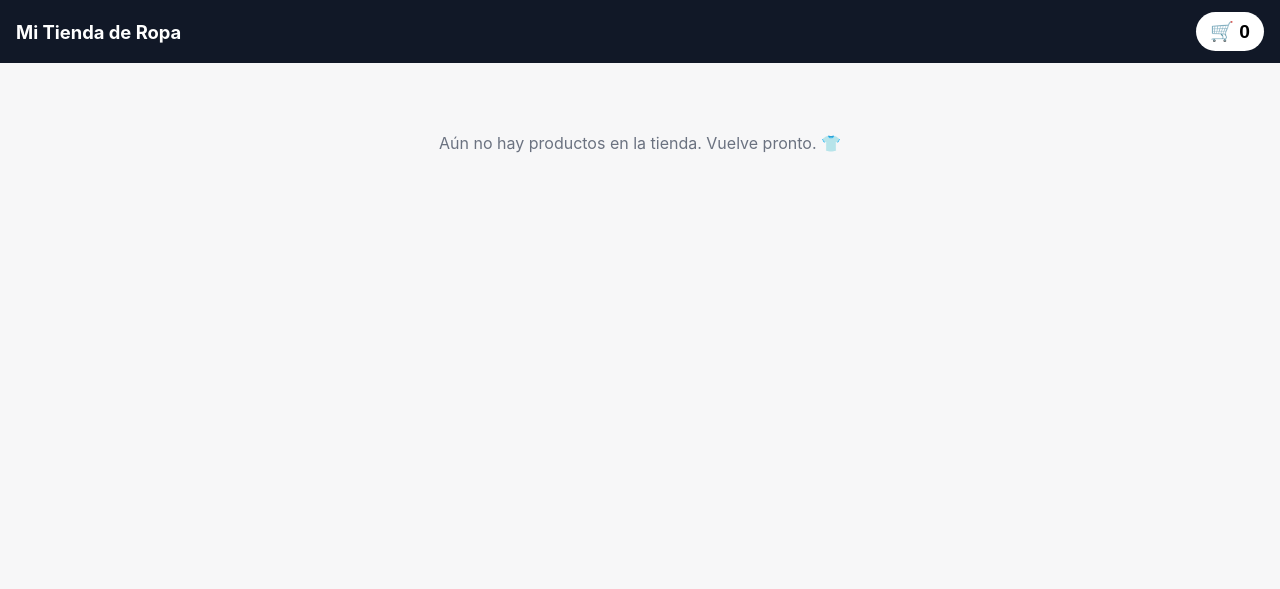
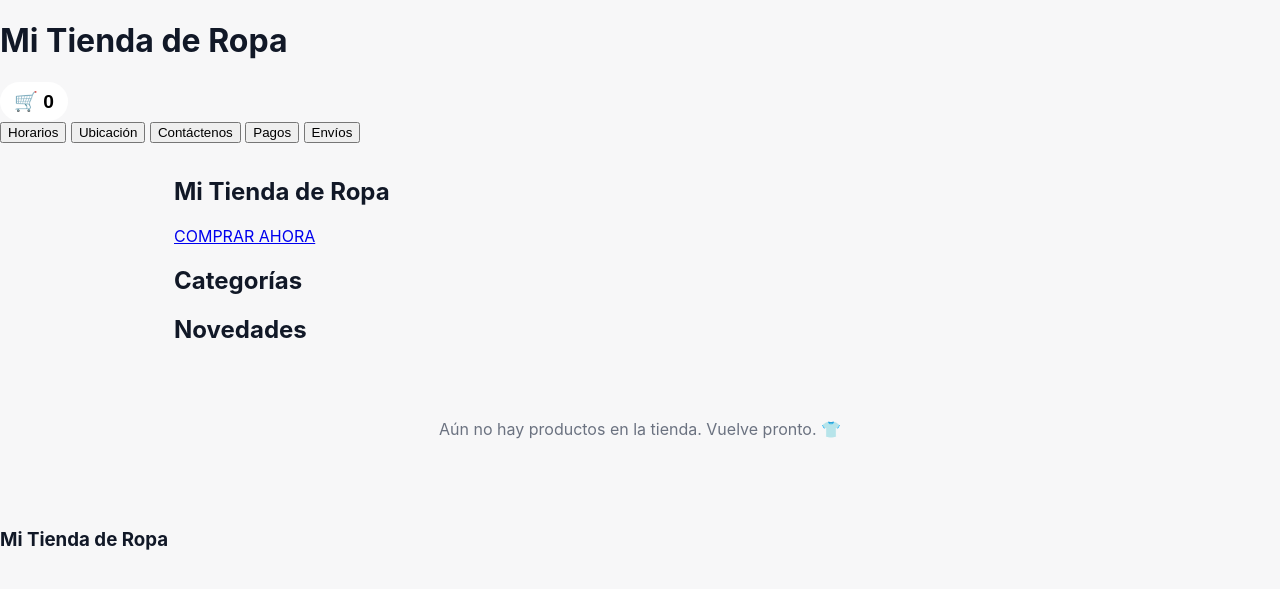
Before and after one commit to cruzjosue1999/tienda-ropa, a Flask app: page / in a window 1280 px wide. Shown: the top 589 px of the page. Run offline with Flask 3, Linux system fonts and the light colour scheme; data that the repository does not hold is empty.

Commit message:
Tienda general: categorías, secciones de información y nuevo diseño

```diff
--- a/templates/store.html
+++ b/templates/store.html
@@ -4,8 +4,8 @@
 <meta charset="UTF-8">
 <meta name="viewport" content="width=device-width, initial-scale=1.0, viewport-fit=cover">
 <title>{{ store_name }}</title>
-<meta name="description" content="{{ store_name }} - Tienda de ropa">
-<meta name="theme-color" content="#111827">
+<meta name="description" content="{{ store_name }} - Compra en línea">
+<meta name="theme-color" content="#8e4a55">
 <link rel="manifest" href="/manifest.json">
 <link rel="apple-touch-icon" href="/apple-touch-icon.png">
 <meta name="apple-mobile-web-app-capable" content="yes">
@@ -14,17 +14,61 @@
 <link rel="stylesheet" href="/static/style.css">
 </head>
 <body>
-<header class="topbar">
-  <h1 id="store-name">{{ store_name }}</h1>
+<header class="brand-bar">
+  <div class="brand">
+    <h1 id="store-name">{{ store_name }}</h1>
+    <p id="store-tagline" class="tagline"></p>
+  </div>
   <button id="cart-btn" class="cart-btn" aria-label="Ver carrito">🛒 <span id="cart-count">0</span></button>
 </header>
 
+<nav class="info-nav" aria-label="Información de la tienda">
+  <button data-info="info_horarios">Horarios</button>
+  <button data-info="info_ubicacion">Ubicación</button>
+  <button data-info="info_contacto">Contáctenos</button>
+  <button data-info="info_pagos">Pagos</button>
+  <button data-info="info_envios">Envíos</button>
+</nav>
+
 <main>
   <div id="notice" class="notice hidden"></div>
-  <section id="catalog" class="grid" aria-live="polite">
-    <p class="loading">Cargando productos…</p>
+
+  <section class="hero" aria-label="Destacado">
+    <div class="hero-text">
+      <h2 id="hero-title">{{ store_name }}</h2>
+      <p id="hero-sub" class="tagline"></p>
+      <a href="#catalogo" class="btn-hero">COMPRAR AHORA</a>
+    </div>
+  </section>
+
+  <section class="cat-section" aria-label="Categorías">
+    <h2 class="section-title">Categorías</h2>
+    <div id="cat-pills" class="cat-pills"></div>
+  </section>
+
+  <section id="catalogo" aria-label="Productos">
+    <h2 class="section-title" id="catalog-title">Novedades</h2>
+    <div id="catalog" class="grid" aria-live="polite">
+      <p class="loading">Cargando productos…</p>
+    </div>
   </section>
 </main>
+
+<footer class="store-foot">
+  <h3 id="foot-name">{{ store_name }}</h3>
+  <p id="foot-tagline" class="tagline"></p>
+  <p id="foot-envios" class="foot-line"></p>
+</footer>
+
+<div id="info-modal" class="modal hidden" role="dialog" aria-label="Información">
+  <div class="modal-card info-card">
+    <div class="drawer-head">
+      <h2 id="info-title"></h2>
+      <button id="info-close" class="icon-btn" aria-label="Cerrar">✕</button>
+    </div>
+    <p id="info-body" class="info-body"></p>
+  </div>
+</div>
 
 <div id="cart-drawer" class="drawer hidden" role="dialog" aria-label="Carrito">
   <div class="drawer-head">
```
Also changed, not shown: templates/admin.html (+11 -1 lines).
